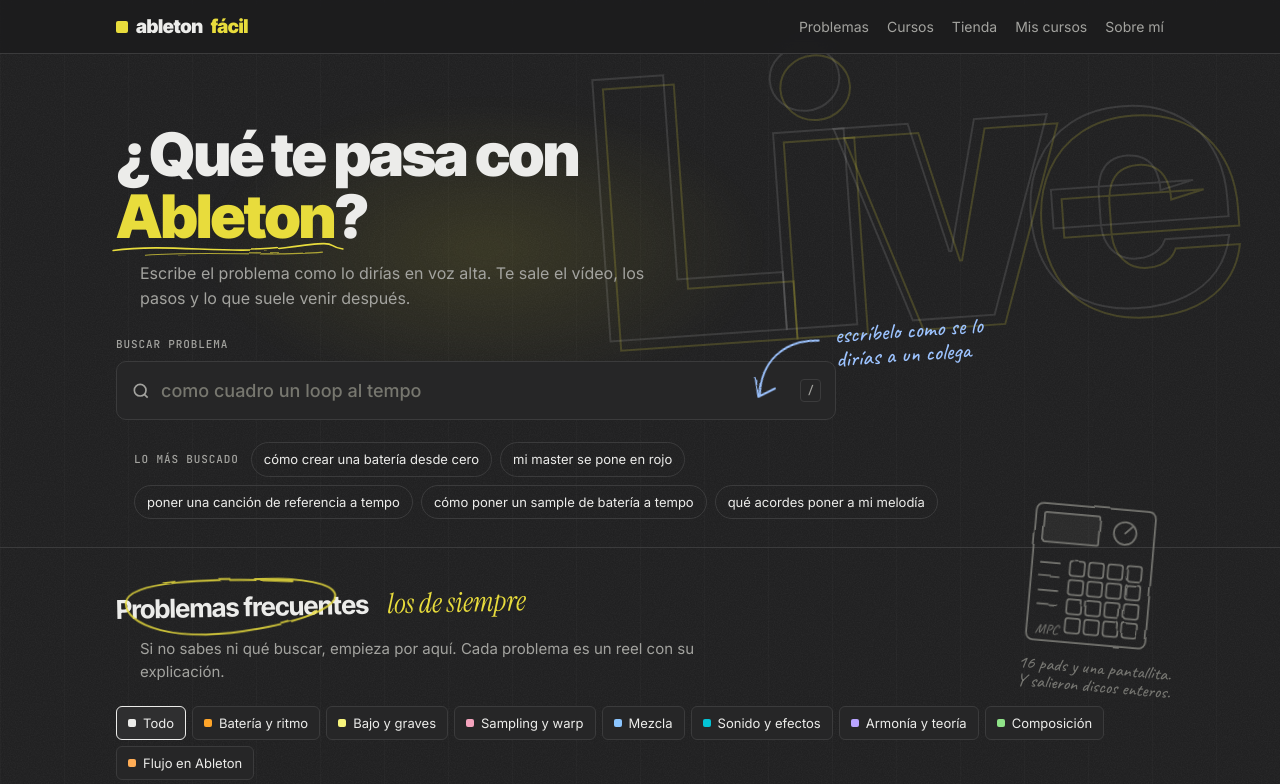
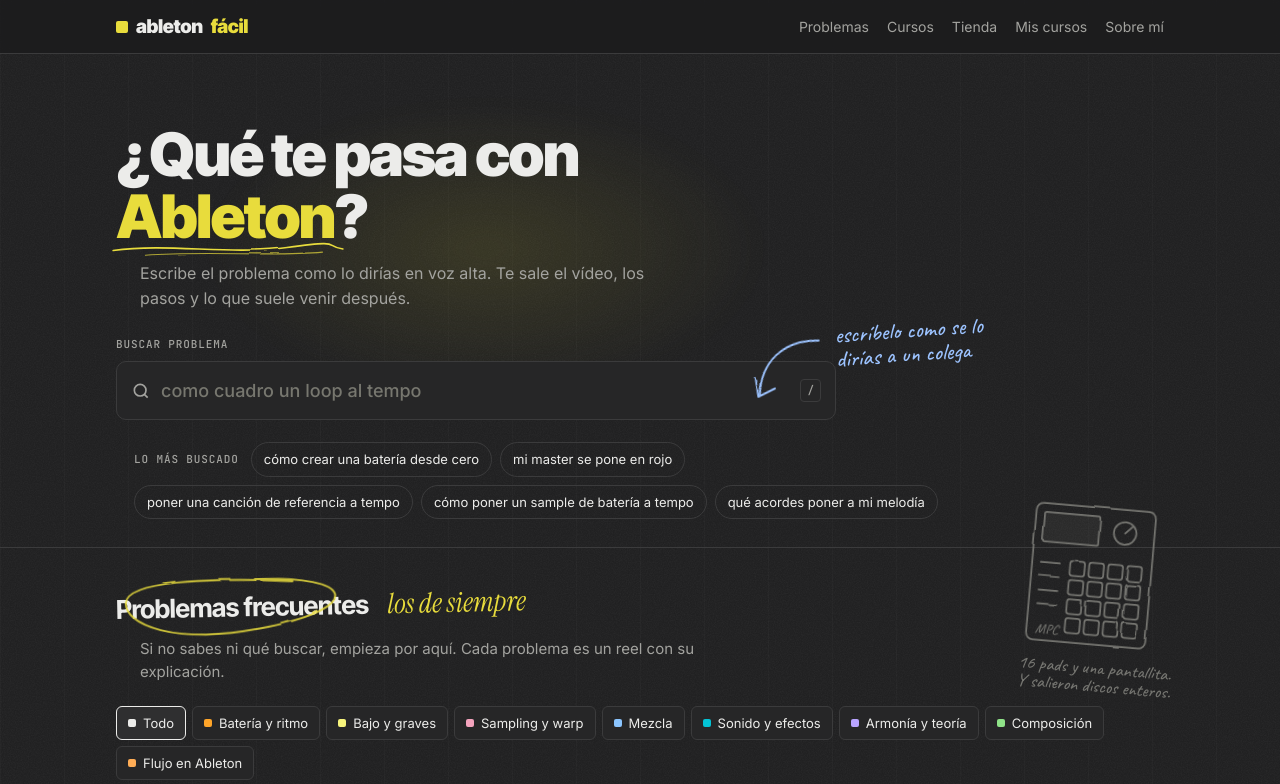
Before and after one commit to abletonfacil/web-abletonfacil, an Astro site: page / in a window 1280 px wide. Shown: the top 784 px of the page. Built offline with nearby package versions, Linux system fonts and the light colour scheme; Astro itself is replaced by a stand-in of ours.

Commit message:
Portada: fuera el «Live» gigante del fondo
Co-Authored-By: Claude Opus 5.5 <noreply@anthropic.com>
Claude-Session: https://claude.ai/code/session_01SL4taUuHpCdjVkxtqxaYgN

```diff
--- a/src/pages/index.astro
+++ b/src/pages/index.astro
@@ -23,7 +23,7 @@ const productosDestacados = productosVisibles.slice(0, 4);
 <Base title="abletonfácil · ¿Qué te pasa con Ableton?">
   <main id="inicio">
     <div class="wrap hero">
-      <div class="fondo-hero" aria-hidden="true"><div class="luz"></div><div class="tipo-gigante">Live</div></div>
+      <div class="fondo-hero" aria-hidden="true"><div class="luz"></div></div>
       <h1>¿Qué te pasa con <em>Ableton<Fragment set:html={G.subrayado(300)} /></em>?</h1>
       <p class="lede">Escribe el problema como lo dirías en voz alta. Te sale el vídeo, los pasos y lo que suele venir después.</p>
       <Buscador fichas={fichas} populares={populares} />
```
